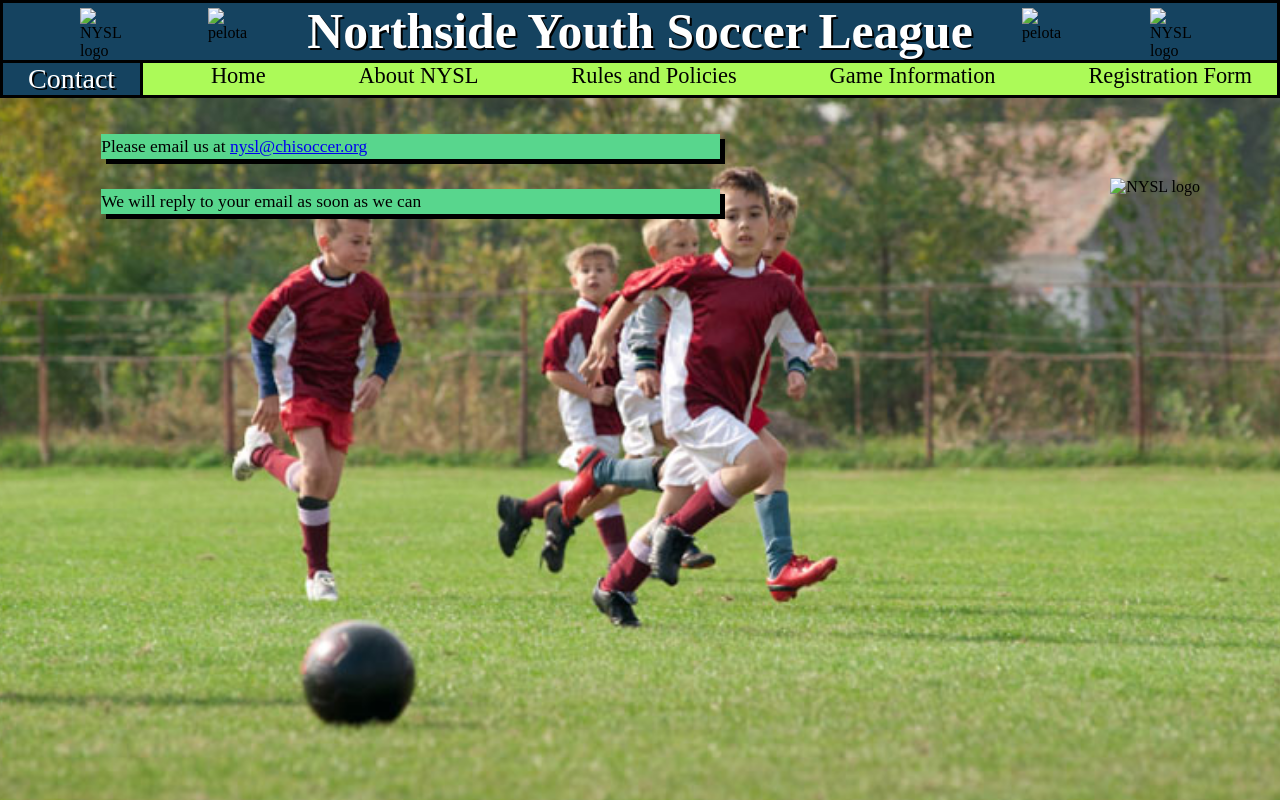
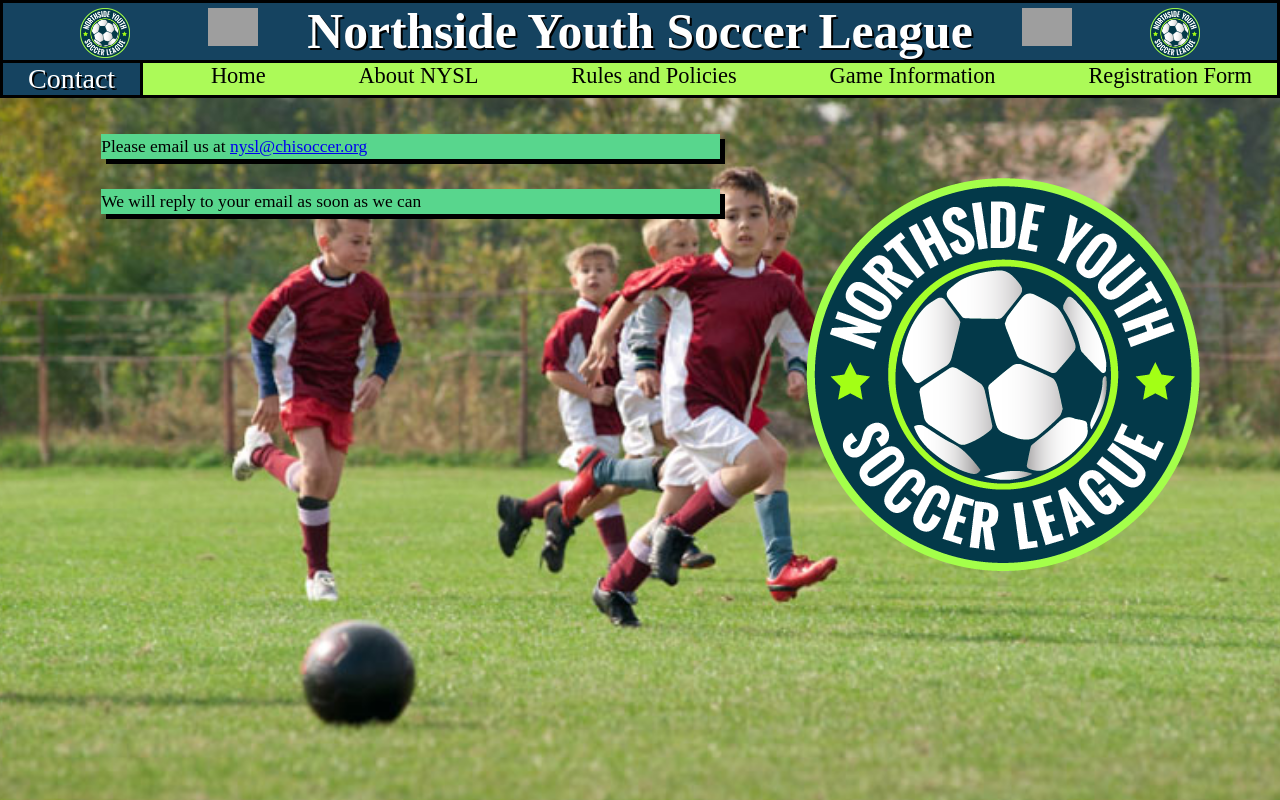
Before and after one commit to EliasUR/NYSL, a plain HTML site: page pages/contact.html in a window 1280 px wide. Drawn offline with Linux system fonts and the light colour scheme; the site is published under a folder, as on GitHub Pages, so addresses that start at the root find nothing.

Commit message:
contact fixed

```diff
--- a/pages/contact.html
+++ b/pages/contact.html
@@ -7,10 +7,10 @@
 	</head>
 		<body>
 			<header>
-				<img id="pelota" src="/../img/pelota.png" alt="pelota">
-				<img id="mini" src="/../img/logo.png" alt="NYSL logo">
-				<img id="mini2" src="/../img/logo.png" alt="NYSL logo">
-				<img id="pelota2" src="/../img/pelota.png" alt="pelota">
+				<img id="pelota" src="../img/pelota.png" alt="pelota">
+				<img id="mini" src="../img/logo.png" alt="NYSL logo">
+				<img id="mini2" src="../img/logo.png" alt="NYSL logo">
+				<img id="pelota2" src="../img/pelota.png" alt="pelota">
 				<h1>Northside Youth Soccer League</h1>
 				<h2>Contact</h2>
 				<nav>
@@ -21,7 +21,7 @@
 					<div><a href="game_info.html">Game Information</a></div>
 					<div><a href="registration.html">Registration Form</a></div>
 				</nav>
-				<img src="/../img/logo.png" alt="NYSL logo">
+				<img src="../img/logo.png" alt="NYSL logo">
 			</header>
 			<main>
 				<div><p>Please email us at <a href="mailto:nysl@chisoccer.org">nysl@chisoccer.org</a></p></div>
```
